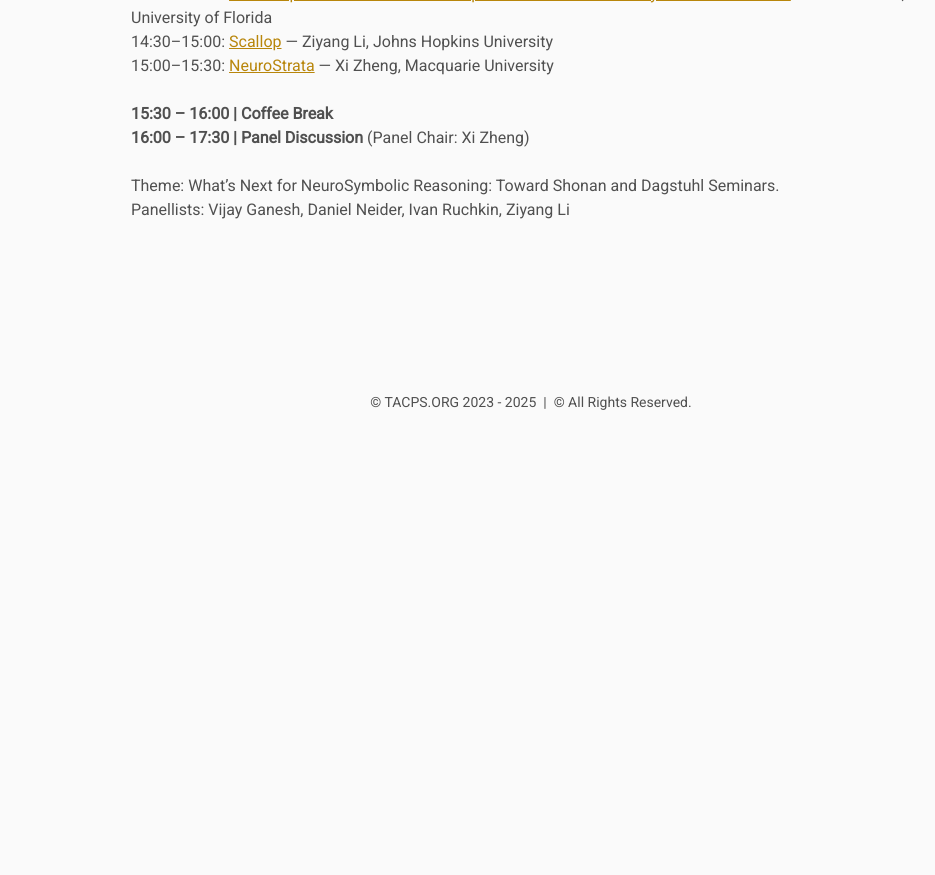
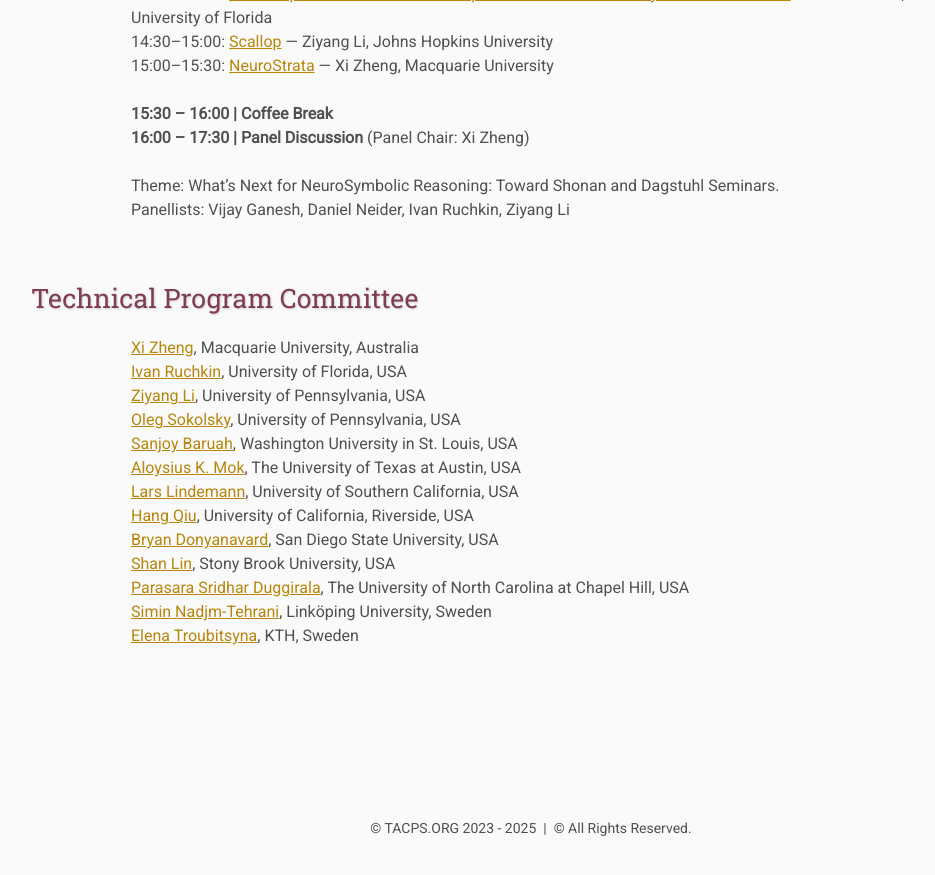
Before and after one commit to ITSEG-MQ/tacps, a Jekyll site: the page built from archive/2025-jul/index.html, in a window 1280 px wide and 900 px high, scrolled down 1856 px. Shown: the top 875 px of the window, without its empty margins (109-1044 px from the left). Built offline with Jekyll 4.4.1, drawn with Linux system fonts in a browser that asks for light colours; before the commit the page ends 2330 px from its top, so only the background shows below that.

Commit message:
Update index.html

```diff
--- a/archive/2025-jul/index.html
+++ b/archive/2025-jul/index.html
@@ -74,3 +74,23 @@ nav: archive
     </ul>
   </li>
 </ul>
+
+<hr>
+
+<h3>Technical Program Committee</h3>
+
+<ul>
+  <li><a href="#" target="_blank">Xi Zheng</a>, Macquarie University, Australia</li>
+  <li><a href="#" target="_blank">Ivan Ruchkin</a>, University of Florida, USA</li>
+  <li><a href="#" target="_blank">Ziyang Li</a>, University of Pennsylvania, USA</li>
+  <li><a href="#" target="_blank">Oleg Sokolsky</a>, University of Pennsylvania, USA</li>
+  <li><a href="#" target="_blank">Sanjoy Baruah</a>, Washington University in St. Louis, USA</li>
+  <li><a href="#" target="_blank">Aloysius K. Mok</a>, The University of Texas at Austin, USA</li>
+  <li><a href="#" target="_blank">Lars Lindemann</a>, University of Southern California, USA</li>
+  <li><a href="#" target="_blank">Hang Qiu</a>, University of California, Riverside, USA</li>
+  <li><a href="#" target="_blank">Bryan Donyanavard</a>, San Diego State University, USA</li>
+  <li><a href="#" target="_blank">Shan Lin</a>, Stony Brook University, USA</li>
+  <li><a href="#" target="_blank">Parasara Sridhar Duggirala</a>, The University of North Carolina at Chapel Hill, USA</li>
+  <li><a href="#" target="_blank">Simin Nadjm-Tehrani</a>, Linköping University, Sweden</li>
+  <li><a href="#" target="_blank">Elena Troubitsyna</a>, KTH, Sweden</li>
+</ul>
```
